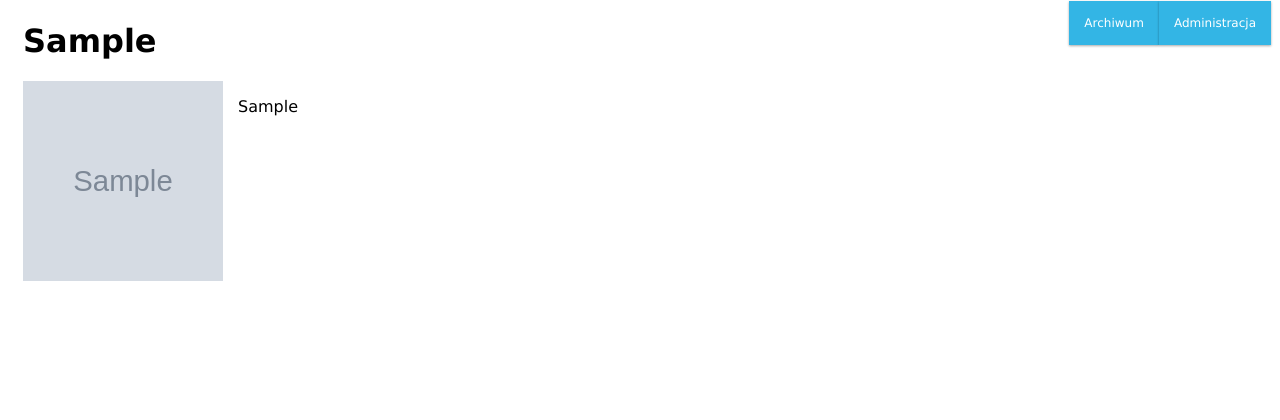
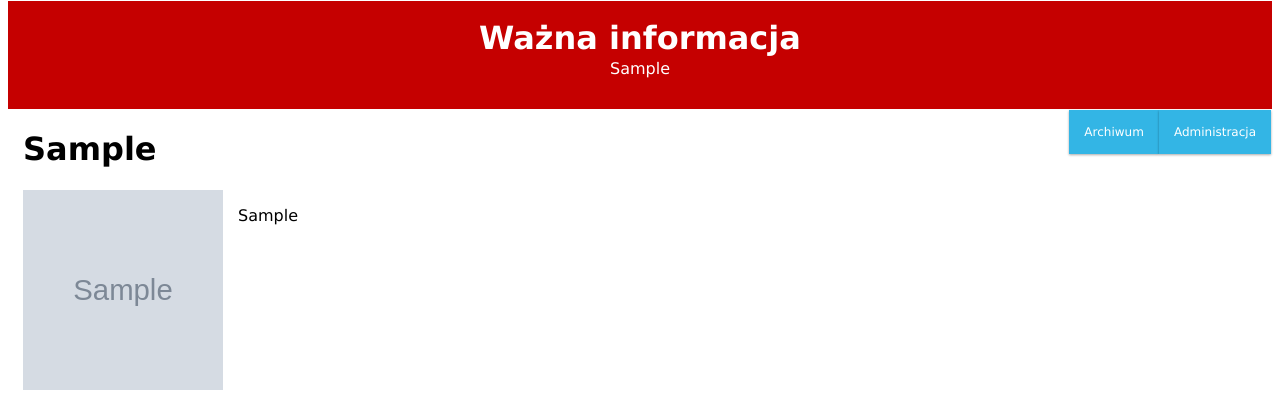
Before and after one commit to criticalerror99/technologie-internetowe-gazeta, a PHP site: page / in a window 1280 px wide. Shown: the part 182-602 px from the top of the page. Run offline with PHP 8.4, Linux system fonts and the light colour scheme; tables that the repository leaves empty or names only in its code hold one stand-in row (values such as "Sample post"); grey boxes marked "Sample" are stand-in pictures.

Commit message:
Wyświetlanie "ważnej informacji"

```diff
--- a/index.php
+++ b/index.php
@@ -1,11 +1,12 @@
 <?php
   require 'includes/mysql.php';
 
-  $query = $connect->prepare("SELECT `nazwa_szkoly`, `kolor_glowny` FROM `ustawienia`");
+  $query = $connect->prepare("SELECT `nazwa_szkoly`, `kolor_glowny`, `komunikat` FROM `ustawienia`");
   $query->execute();
   $meter = $query->fetch();
   $nazwa_szkoly = $meter['nazwa_szkoly'];
   $header_bg = $meter['kolor_glowny'];
+  $komunikat = $meter['komunikat'];
 ?>
 <!DOCTYPE html>
 <html lang="pl">
@@ -35,6 +36,12 @@
   <p align="right" id="data" onload="readDate()"></p>
   <p align="right" id="imieniny" onload="printImieniny()"></p>
 </div>
+
+<?php
+    if(strlen($komunikat) > 1) {
+      echo("<div class='col-5'><h1>Ważna informacja</h1><p>$komunikat</p></div>");
+    }
+  ?>
 
 <div class="row">
   <div class="col-3 menu">
--- a/styles.css
+++ b/styles.css
@@ -16,7 +16,15 @@
   .col-4 {
     margin-top: -15px;
     width: 80%;
-}
+  }
+
+  .col-5 {
+    margin-top: 1px;
+    width: 100%;
+    background: #c50000;
+    color: white;
+    text-align: center;
+  }
 
   html {
     font-family: "Lucida Sans", sans-serif;
@@ -69,6 +77,16 @@
     display: block;
   }
 
+  .col-5 p {
+    margin-top: -20px;
+  }
+
+  .col-5 h1 {
+    margin-top: 3px;
+  }
+
+
+
   @media screen and (min-width: 665px) {
     .artykul {
       display: flex;
```
